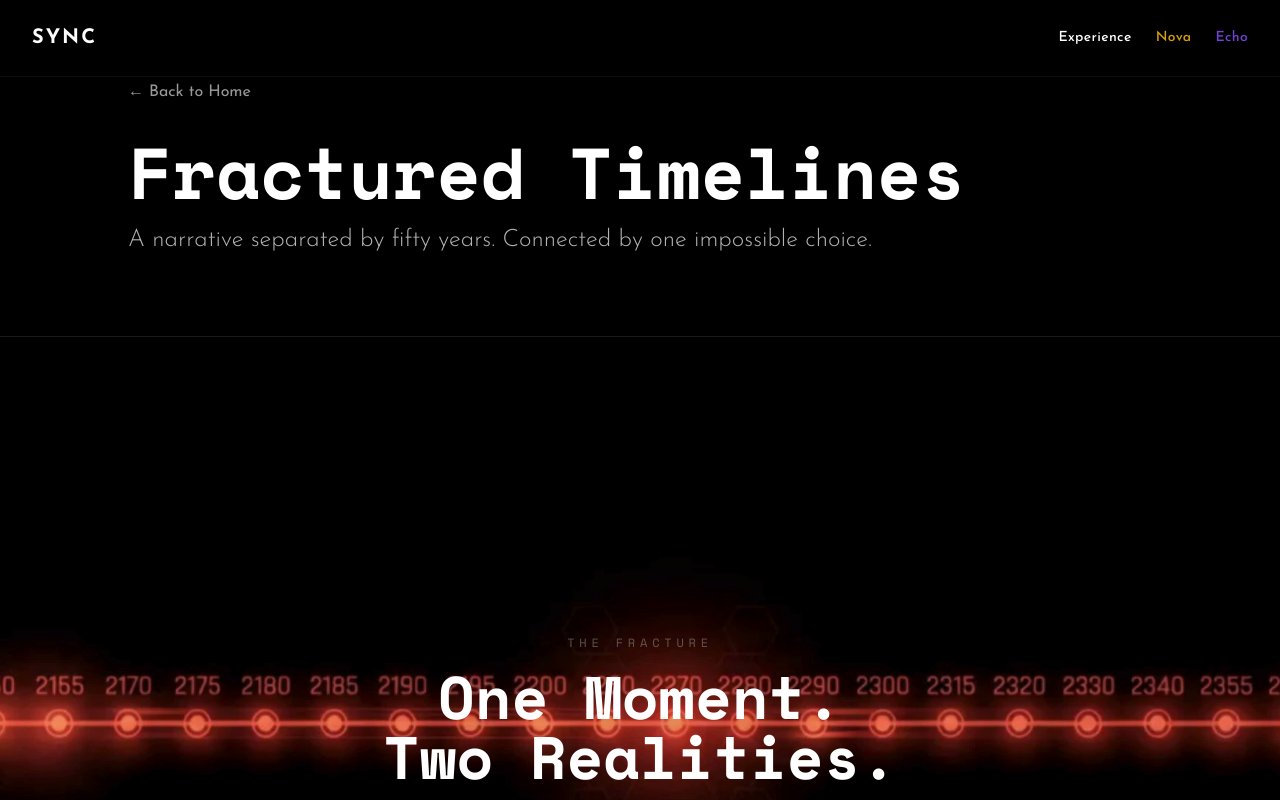
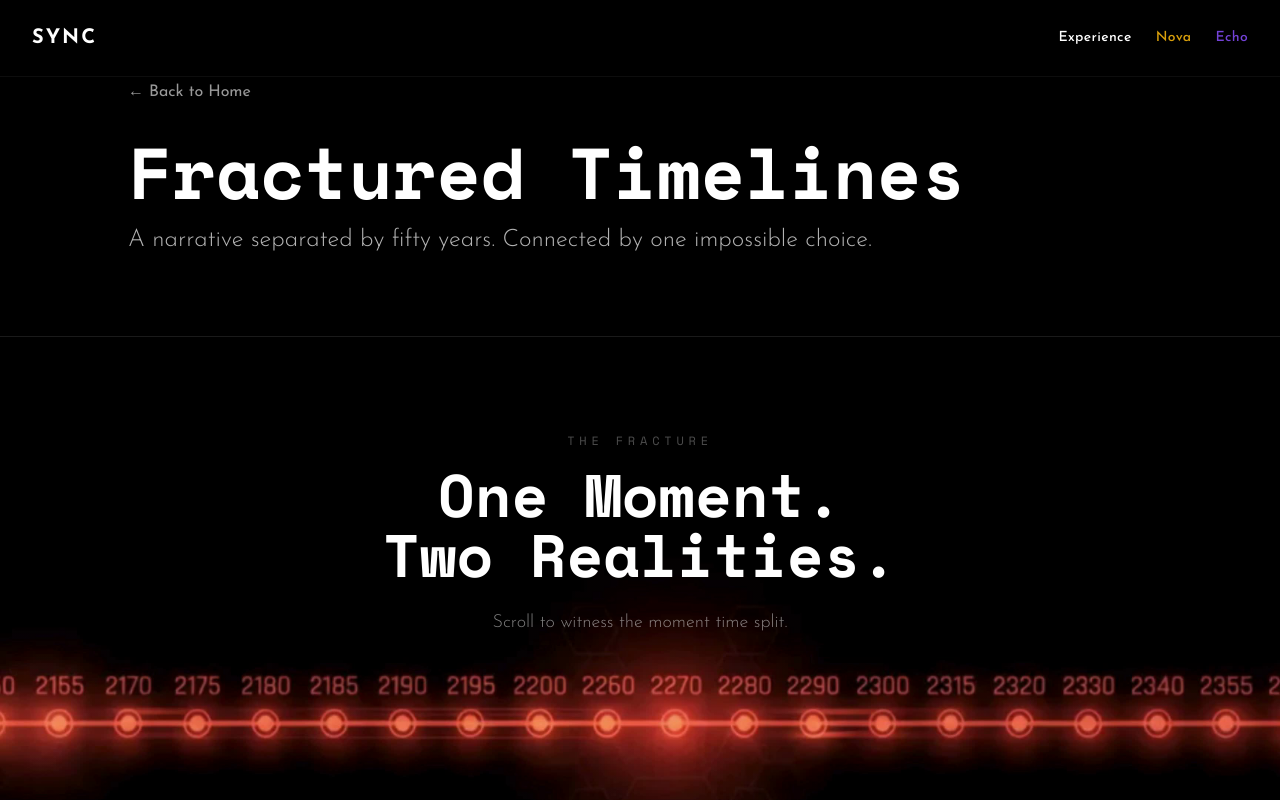
Before and after one commit to Alvinsam1/SYNCv2, a React (Vite) app in the folder artifacts/sync/: page /storyline/fractured-timelines in a window 1280 px wide. Shown: the top 800 px of the page. Built offline with nearby package versions, Linux system fonts and the light colour scheme.

Commit message:
Update Storyline.tsx

```diff
--- a/artifacts/sync/src/pages/Storyline.tsx
+++ b/artifacts/sync/src/pages/Storyline.tsx
@@ -61,7 +61,7 @@ export default function StorylineFracturedTimelines() {
             className="z-0"
           />
           <div className="absolute inset-0 bg-gradient-to-b from-black/50 via-transparent to-black/60 z-10 pointer-events-none" />
-          <div className="absolute inset-0 flex flex-col items-center justify-center z-20 pointer-events-none text-center px-6">
+          <div className="absolute inset-0 flex flex-col items-center justify-start pt-24 z-20 pointer-events-none text-center px-6">
             <p className="font-display text-xs tracking-[0.4em] uppercase text-white/30 mb-4">The Fracture</p>
             <h2 className="font-display text-4xl md:text-6xl font-bold mb-6 drop-shadow-2xl">
               One Moment.<br />Two Realities.
```
